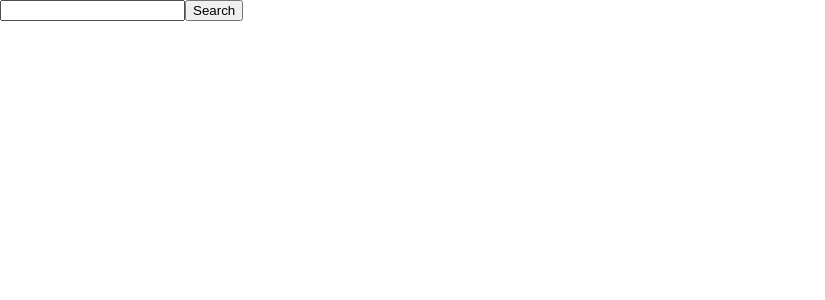
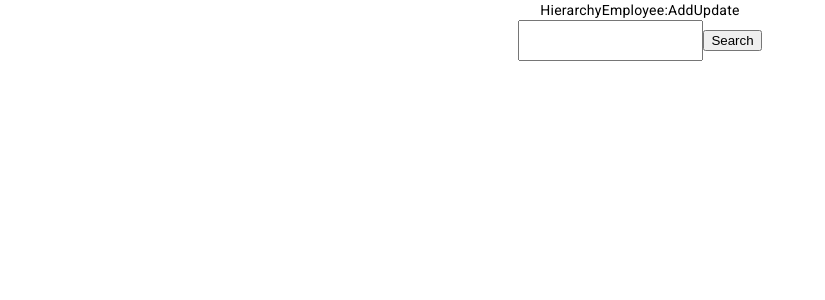
Before and after one commit to Visanth-dev/employee-hierarchy, an Angular app: page / in a window 1280 px wide. Shown: the top 300 px of the page, without its empty margins (0-825 px from the left). Built offline with nearby package versions, Linux system fonts and the light colour scheme.

Commit message:
UPDATE UI with angular material & center align

```diff
--- a/src/app/pages/home/home.component.html
+++ b/src/app/pages/home/home.component.html
@@ -1,5 +1,16 @@
+<div class="center container-fluid">
+  <a>Hierarchy</a>
+  Employee:
+  <a>Add</a>
+  <a>Update</a>
+</div>
+
+<div class="center">
   <form (submit)="getHierarchy()">
+    <!-- <mat-form-field class="mat-form-field"> -->
+    <!-- <mat-label>Name</mat-label> -->
     <input
+      class="input"
       type="text"
       [(ngModel)]="name"
       name="name"
@@ -7,8 +18,8 @@
       matInput
       [matAutocomplete]="auto"
     />
+    <!-- </mat-form-field> -->
 
-  <input type="submit" value="Search" />
     <mat-autocomplete #auto="" matAutocomplete>
       <mat-option
         *ngFor="let employee of employees | async"
@@ -18,27 +29,33 @@
         <h3>{{ employee.id }} | {{ employee.name }}</h3>
       </mat-option>
     </mat-autocomplete>
+
+    <button mat-raised-button color="primary" type="submit" value="Search">
+      Search
+    </button>
   </form>
+</div>
 
 <div *ngIf="commandChain && subordinates">
-  <h3>{{ employee.name }}</h3>
+  <h3 class="center">{{ employee.name }}</h3>
   <mat-tab-group
     mat-stretch-tabs="false"
     mat-align-tabs="center"
     animationDuration="750ms"
+    dynamicHeight
   >
     <mat-tab label="Command Chain">
-      <div class="center">
-        <h3 *ngFor="let employee of commandChain | async">
+      <div>
+        <h3 class="center" *ngFor="let employee of commandChain | async">
           {{ employee.name }}
         </h3>
       </div>
     </mat-tab>
 
     <mat-tab label="Subordinates">
-      <h3 *ngFor="let employee of subordinates | async">
-        {{ employee.name }}
-      </h3>
+      <mat-card-content appearance="raised" class="center" *ngFor="let employee of subordinates | async">
+        <h3>{{ employee.name }}</h3>
+      </mat-card-content>
     </mat-tab>
   </mat-tab-group>
 </div>
```
Lines whose indentation alone changed are shown as unchanged.
